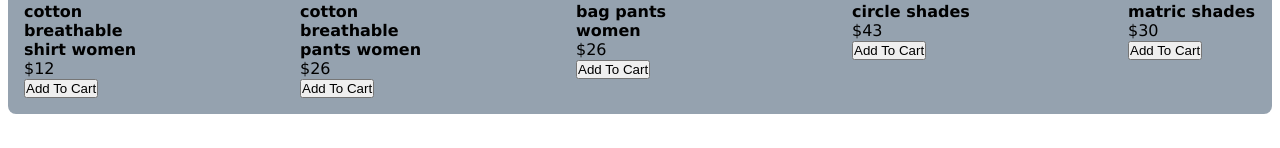
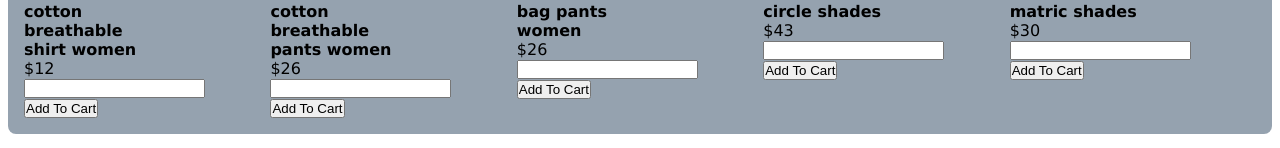
Before and after one commit to KlayClarke/react-shopping-cart, a React (Create React App) app: page /products in a window 1280 px wide. Shown: the part 220-368 px from the top of the page. Built offline with nearby package versions, Linux system fonts and the light colour scheme.

Commit message:
add number input field that allows user to specify desired qty of certain items before adding them to cart

```diff
--- a/src/Components/Product.js
+++ b/src/Components/Product.js
@@ -6,6 +6,7 @@ export default function Product(props) {
       <h4 className="product-name">{product.name}</h4>
       <div>${product.price}</div>
       <div>
+        <input type="number" min={"1"} id={product.id}></input>
         <button onClick={() => onAdd(product)}>Add To Cart</button>
       </div>
     </div>
```
